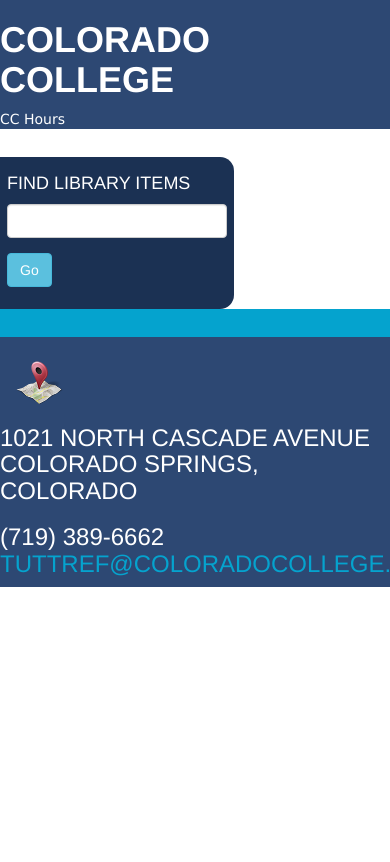
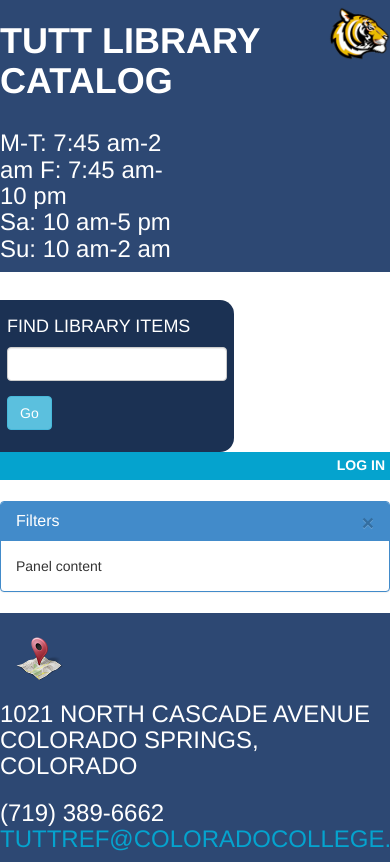
Before and after one commit to Tutt-Library/pilot-tiger-catalog, a Flask app: page / in a window 390 px wide; the page is wider, and only the part inside the window is pictured. Before the commit the page ends 587 px from the top of that part, so only its background shows below. Run offline with Flask 2, Linux system fonts and the light colour scheme; parts of the project's set-up code (start-up, migrations or seed data) failed here and were passed over; some libraries are stand-ins or nearby versions.

Commit message:
Added Colorado College and TIGER Logo to repo

```diff
--- a/catalog/static/js/catalog.js
+++ b/catalog/static/js/catalog.js
@@ -41,7 +41,7 @@
       q: self.searchQuery(),
       page: self.pageNumber()
     }
-    $.post('/apps/catalog/search',
+    $.post('/catalog/search',
            data,
            function(server_response) {
             if(server_response['result'] == 'error'){
@@ -131,7 +131,7 @@
   self.resultEndSlice = ko.observable(5);
   self.resultSize = ko.observable(5);
 
-  self.showFilters = ko.observable(false);
+  self.showFilters = ko.observable(true);
   self.showResults = ko.observable(false);
 
   self.auSearch = function() {
--- a/catalog/templates/base.html
+++ b/catalog/templates/base.html
@@ -4,7 +4,7 @@
     <meta charset="utf-8">
     <meta name="viewport" content="width=device-width, initial-scale=1.0">
     <title>
-        Colorado College TIGER Catalog
+        TIGER, the Colorado College Library Catalog
 	{% block head_title %}{% endblock %}
     </title>
     <meta name="description" content="Colorado College Library's TIGER Catalog" >
@@ -12,8 +12,6 @@
     {% block more_meta %}{% endblock %}
 
     <link rel="shortcut icon" href="{{  url_for('static', filename='ico/favicon.png') }}">
-
-    <title>Starter Template for Bootstrap</title>
 
     <!-- Bootstrap core CSS -->
     <link href="{{ url_for('static', filename='css/bootstrap.min.css') }}" rel="stylesheet">
--- a/catalog/templates/catalog.html
+++ b/catalog/templates/catalog.html
@@ -1,7 +1,7 @@
 {% extends 'base.html' %}
 
 {% block meta %}
- <meta name="description" content="Colorado College Catalog View using Redis Library Services Platform with design assistance by
+ <meta name="description" content="Colorado College Catalog View using Catalog Pull Platform. Design inspired by
   Aaron Schmidt and Influx">
  <meta name="author" content="Jeremy Nelson">
 {% endblock %}
--- /dev/null
+++ b/catalog/templates/snippets/filter-panel.html
@@ -0,0 +1,9 @@
+<div class="panel panel-primary">
+  <div class="panel-heading">
+    <a class="close" data-dismiss="alert" href="#" aria-hidden="true">&times;</a>
+    <h3 class="panel-title">Filters</h3>
+  </div>
+  <div class="panel-body">
+    Panel content
+  </div>
+</div>
--- a/catalog/templates/snippets/header.html
+++ b/catalog/templates/snippets/header.html
@@ -1,15 +1,21 @@
 {# START header #}
 <header>
  <div class="row">
+  {# START CC Logo #}
+  <div class="col-md-1">
+   <img src="{{ url_for('static', filename='img/tiger-logo.png') }}" style="float: right;height: 60px;width: auto; padding-top: .5em">
+
+  {# END CC Logo #}
+  </div>
   {# START Library Name #}
-  <div class="col-md-6 col-md-offset-1">
-   <h1>Colorado College</h1>
+  <div class="col-md-6">
+   <h1>Tutt Library Catalog</h1>
   {# END Library Name #}
   </div>
-
   {# START Library Hours #}
   <div class="col-xs-6 col-sm-6 col-md-5">
-    CC Hours
+    <h3>M-T: 7:45 am-2 am F: 7:45 am-10 pm<br>
+        Sa: 10 am-5 pm Su: 10 am-2 am</h3>
   {# END Library Hours #}
   </div>
 </div>
--- a/catalog/templates/snippets/results.html
+++ b/catalog/templates/snippets/results.html
@@ -1,7 +1,8 @@
 {# START Results row #}
-<div class="row" >
+<div class="row"  >
  <div class="col-md-4" data-bind="visible: showFilters">
-
+   <br>
+   {% include 'snippets/filter-panel.html' %}
  </div>
  <div class="col-md-1 result-nav" data-bind="visible: showResults">
    <button class="btn btn-lg"
--- a/catalog/templates/snippets/search-logging.html
+++ b/catalog/templates/snippets/search-logging.html
@@ -17,6 +17,8 @@
  </div>
  <div class="col-md-2 col-md-offset-5 user-log-btn" >
    <a class="pull-right"
-      href="{% if patron.is_authenticated %}logout">Log out{% else %}login>Log in{% endif %}</a>
+      href="#">Log in</a>
+  {# <a class="pull-right"
+      href="{% if patron.is_authenticated %}logout">Log out{% else %}login>Log in{% endif %}</a> #}
  </div>
 </div>
```
Also changed, not shown: catalog/static/img/cc-logo.png (added), catalog/static/img/tiger-logo.png (added), catalog/static/img/tiger-logo2.png (added), 3 other files.
